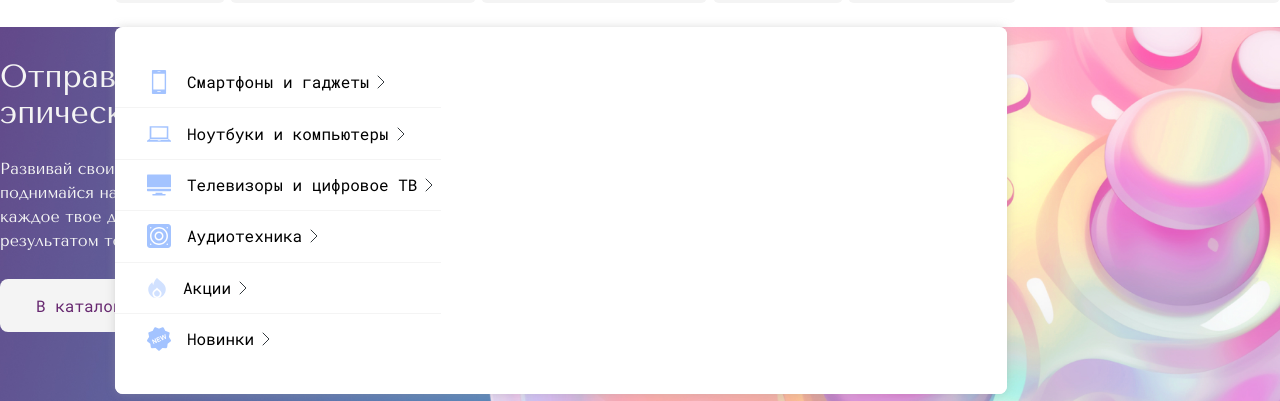
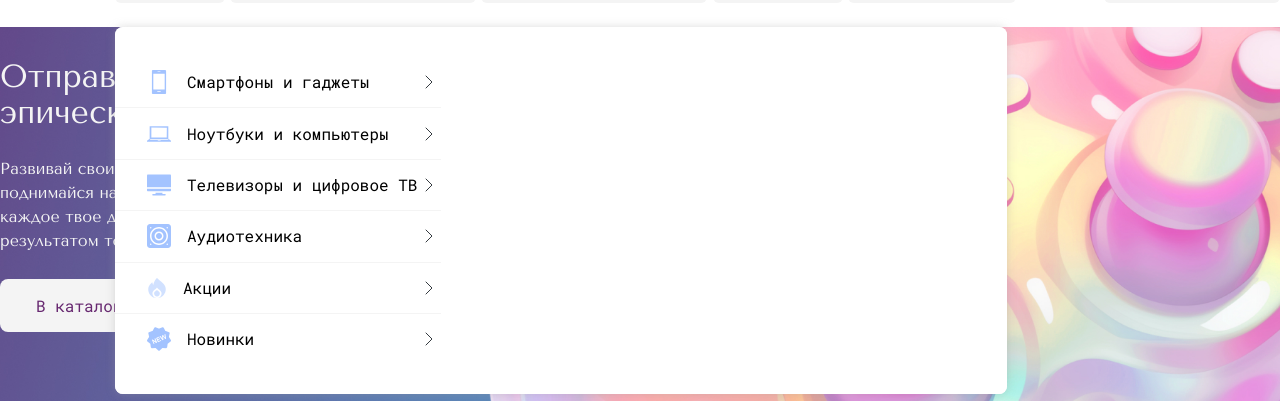
Before and after one commit to horspid/Vela-test, a Vue app: page / in a window 1280 px wide. Both pictures are taken after a click on the button 165 px from the left and 71 px from the top of the page. Shown: the part 151-552 px from the top of the page. Built offline with nearby package versions, Linux system fonts and the light colour scheme.

Commit message:
hotfix arrow popup

```diff
--- a/src/widgets/Popup/index.vue
+++ b/src/widgets/Popup/index.vue
@@ -82,6 +82,8 @@ const selectCategory = idx => {
   &__category {
     display: flex;
     align-items: center;
+    justify-content: space-between;
+    width: 100%;
   }
   &__content {
     display: flex;
@@ -115,6 +117,12 @@ const selectCategory = idx => {
     }
   }
 
+  &__arrow {
+    margin-left: auto;
+    flex-shrink: 0; // чтобы не сжималась
+    display: block;
+  }
+
   &__arrow path {
     fill: none;
     opacity: 1;
```
